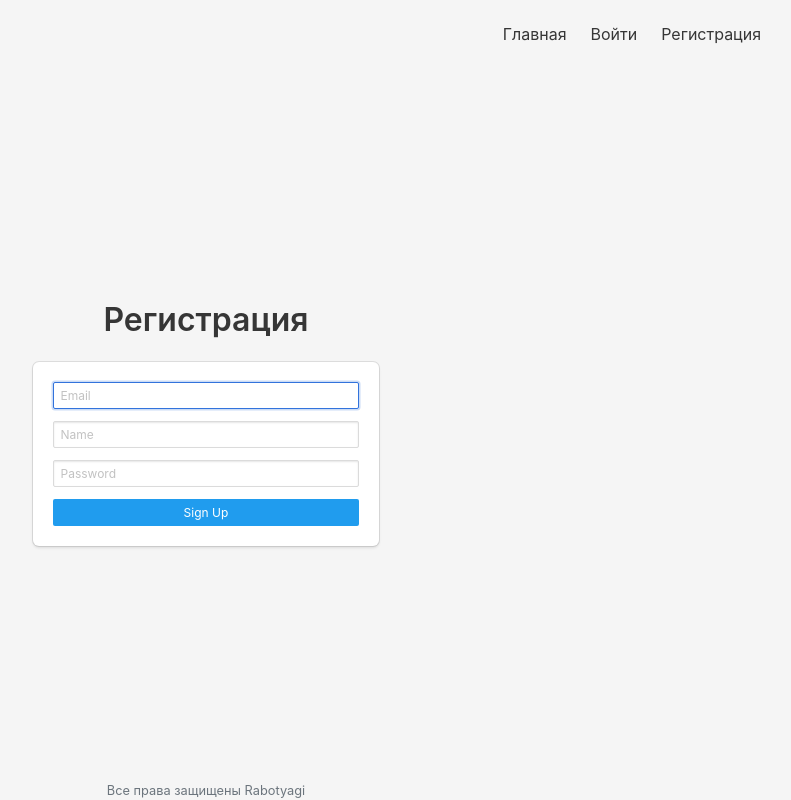
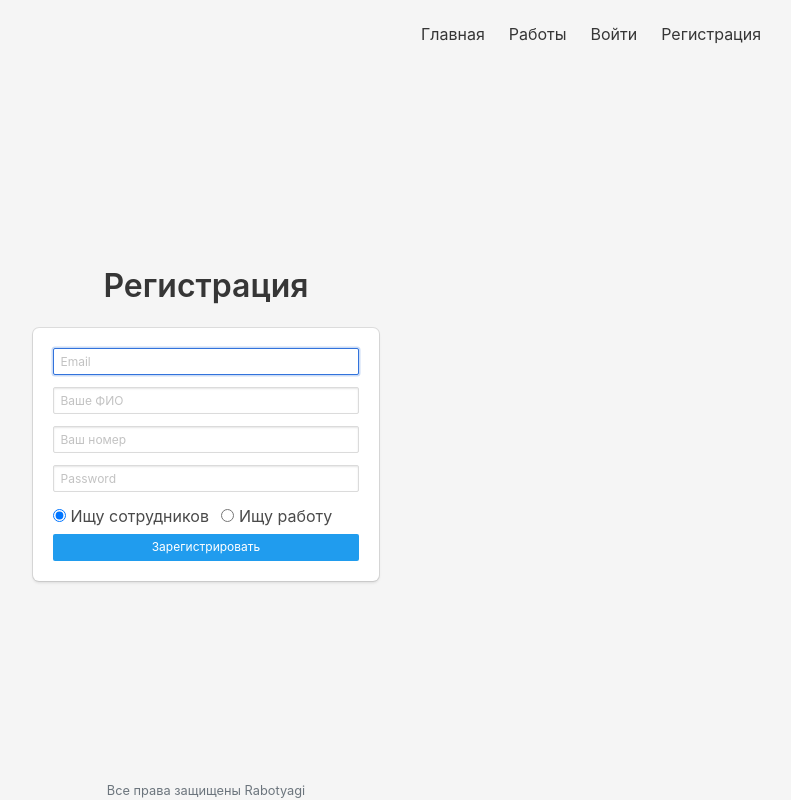
Before and after one commit to ttoktassynov/rabotyagi, a Python web app: template templates/signup.html in a window 1280 px wide. Shown: the whole page, without its empty margins (434-1225 px from the left). Run offline with Jinja, Linux system fonts and the light colour scheme; the template is opened without the code that fills it, so the values that code supplies are empty; some libraries are stand-ins or nearby versions.

Commit message:
added jobs view for worker

```diff
--- a/__init__.py
+++ b/__init__.py
@@ -1,7 +1,6 @@
-from flask import Flask
+from flask import Flask, session
 from flask_sqlalchemy import SQLAlchemy
 from flask_login import LoginManager
-
 # init SQLAlchemy so we can use it later in our models
 db = SQLAlchemy()
 
@@ -16,6 +15,8 @@ def create_app():
     login_manager = LoginManager()
     login_manager.login_view = 'auth.login'
     login_manager.init_app(app)
+
+
 
     from .models import User
 
--- a/models.py
+++ b/models.py
@@ -8,6 +8,8 @@ class User(UserMixin, db.Model):
     email = db.Column(db.String(100), unique=True)
     password = db.Column(db.String(100))
     name = db.Column(db.String(1000))
+    number = db.Column(db.String(100), nullable=False)
+    worker = db.Column(db.Boolean(), unique=False, default=False)
     openings = db.relationship("Openings")
 
 class Openings(db.Model):
--- a/templates/base.html
+++ b/templates/base.html
@@ -29,6 +29,11 @@
                             </a>
                             <a href="{{ url_for('main.openings') }}" class="navbar-item">
                                 Вакансии
+                            </a>
+                            {% endif %}
+                            {% if not current_user.is_authenticated %}
+                            <a href="{{ url_for('main.jobs') }}" class="navbar-item">
+                                Работы
                             </a>
                             {% endif %}
                             {% if not current_user.is_authenticated %}
--- a/templates/index.html
+++ b/templates/index.html
@@ -12,7 +12,7 @@
 </h2>
 <div class="columns">
   <div class="column one-half">
-    <a href="/openings">Я работник</a>
+    <a href="/jobs">Я работник</a>
   </div>
   <div class="column one-half">
     <a href="/openings">Я работодатель</a>
--- a/templates/signup.html
+++ b/templates/signup.html
@@ -20,17 +20,31 @@
 
             <div class="field">
                 <div class="control">
-                    <input class="input is-small" type="text" name="name" placeholder="Name" autofocus="">
+                    <input class="input is-small" type="text" name="name" placeholder="Ваше ФИО" autofocus="">
                 </div>
             </div>
-
+            <div class="field">
+                <div class="control">
+                    <input class="input is-small" type="text" name="number" placeholder="Ваш номер" autofocus="">
+                </div>
+            </div>
             <div class="field">
                 <div class="control">
                     <input class="input is-small" type="password" name="password" placeholder="Password">
                 </div>
             </div>
+            <div class="control">
+                <label class="radio">
+                  <input class="is-small" type="radio" name="worker" checked value = "0">
+                  Ищу сотрудников
+                </label>
+                <label class="radio">
+                  <input class="is-small" type="radio" name="worker" value = "1">
+                  Ищу работу
+                </label>
+              </div>
 
-            <button class="button is-block is-info is-small is-fullwidth">Sign Up</button>
+            <button class="button is-block is-info is-small is-fullwidth">Зарегистрировать</button>
         </form>
     </div>
 </div>
```
Also changed, not shown: auth.py (+7 -3 lines), main.py (+11 -2 lines).
